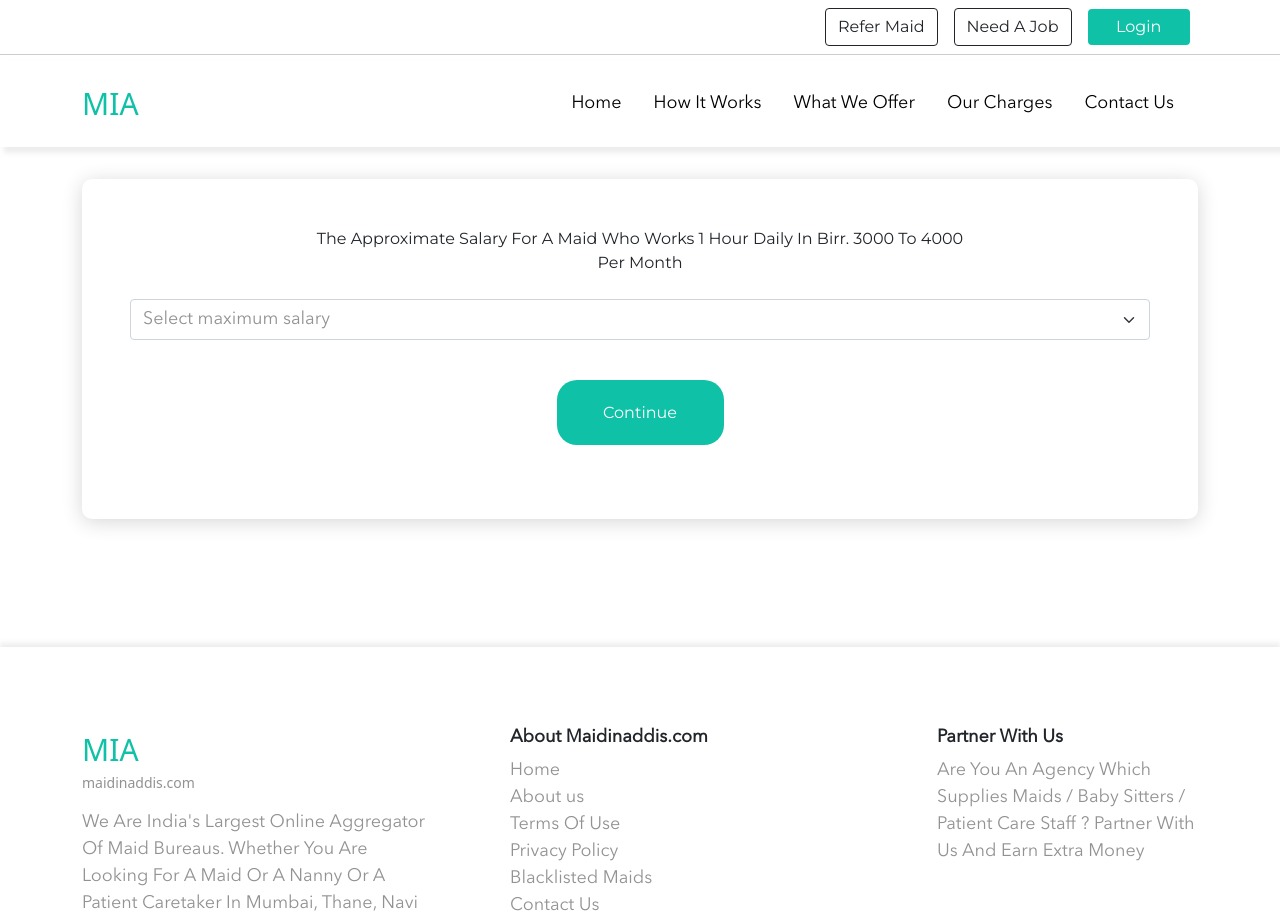
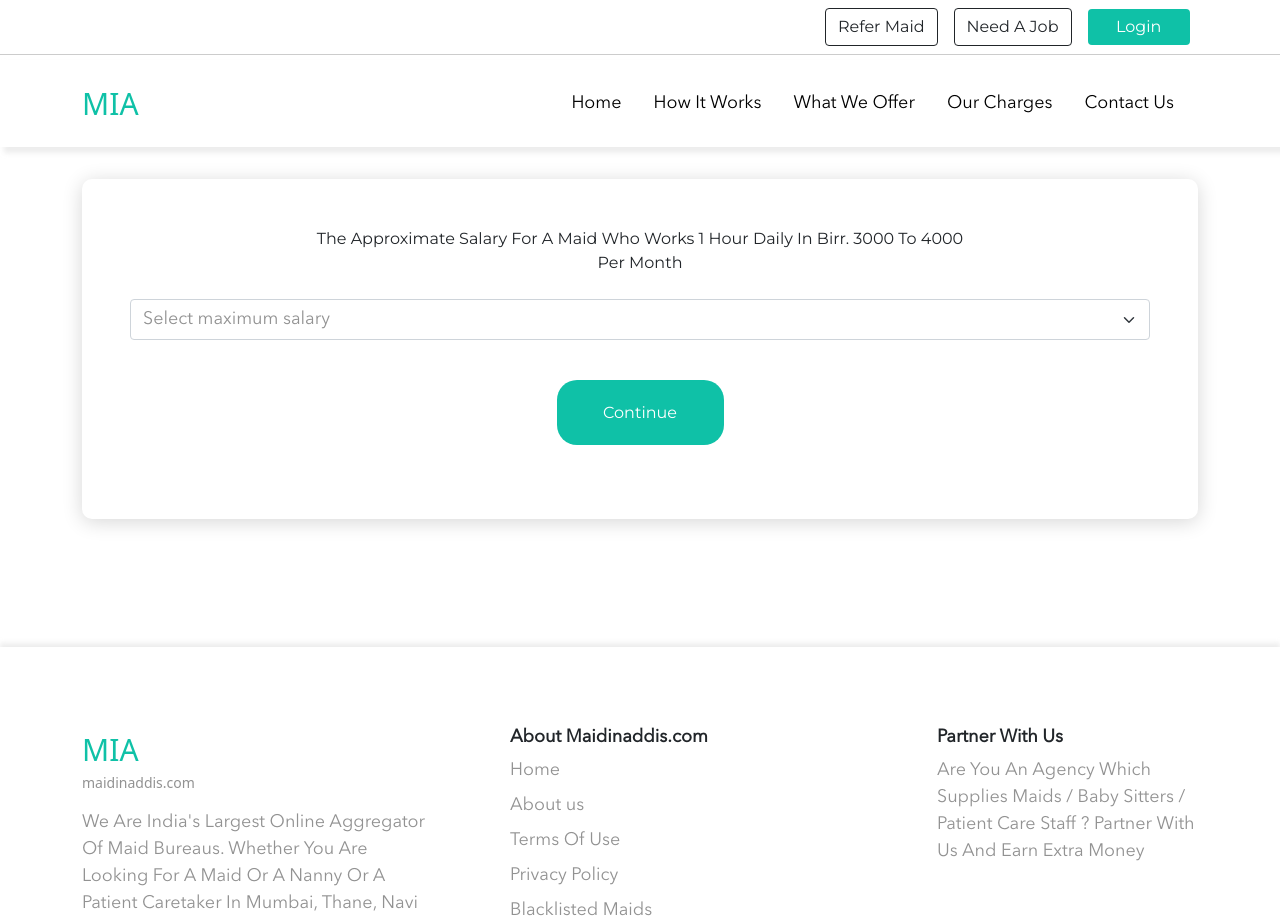
Before and after one commit to Kehindecodes/Mia, a React (Create React App) app: page / in a window 1280 px wide. Shown: the top 919 px of the page. Built offline with nearby package versions, Linux system fonts and the light colour scheme.

Commit message:
add margin-bottom to footer links

```diff
--- a/src/components/Footer.js
+++ b/src/components/Footer.js
@@ -34,11 +34,21 @@ const Footer = () => {
 							<div className='quickLinks'>
 								<h5>About Maidinaddis.com</h5>
 								<div className='link_wrapper'>
-									<a href='#home'>Home</a>
-									<a href='#about'>About us</a>
-									<a href='#terms'>Terms Of Use</a>
-									<a href='#privacy'>Privacy Policy</a>
-									<a href='#blacklisted'>Blacklisted Maids</a>
+									<a href='#home' className='mb-2'>
+										Home
+									</a>
+									<a href='#about' className='mb-2'>
+										About us
+									</a>
+									<a href='#terms' className='mb-2'>
+										Terms Of Use
+									</a>
+									<a href='#privacy' className='mb-2'>
+										Privacy Policy
+									</a>
+									<a href='#blacklisted' className='mb-2'>
+										Blacklisted Maids
+									</a>
 									<a href='#contact'>Contact Us</a>
 								</div>
 							</div>
```
